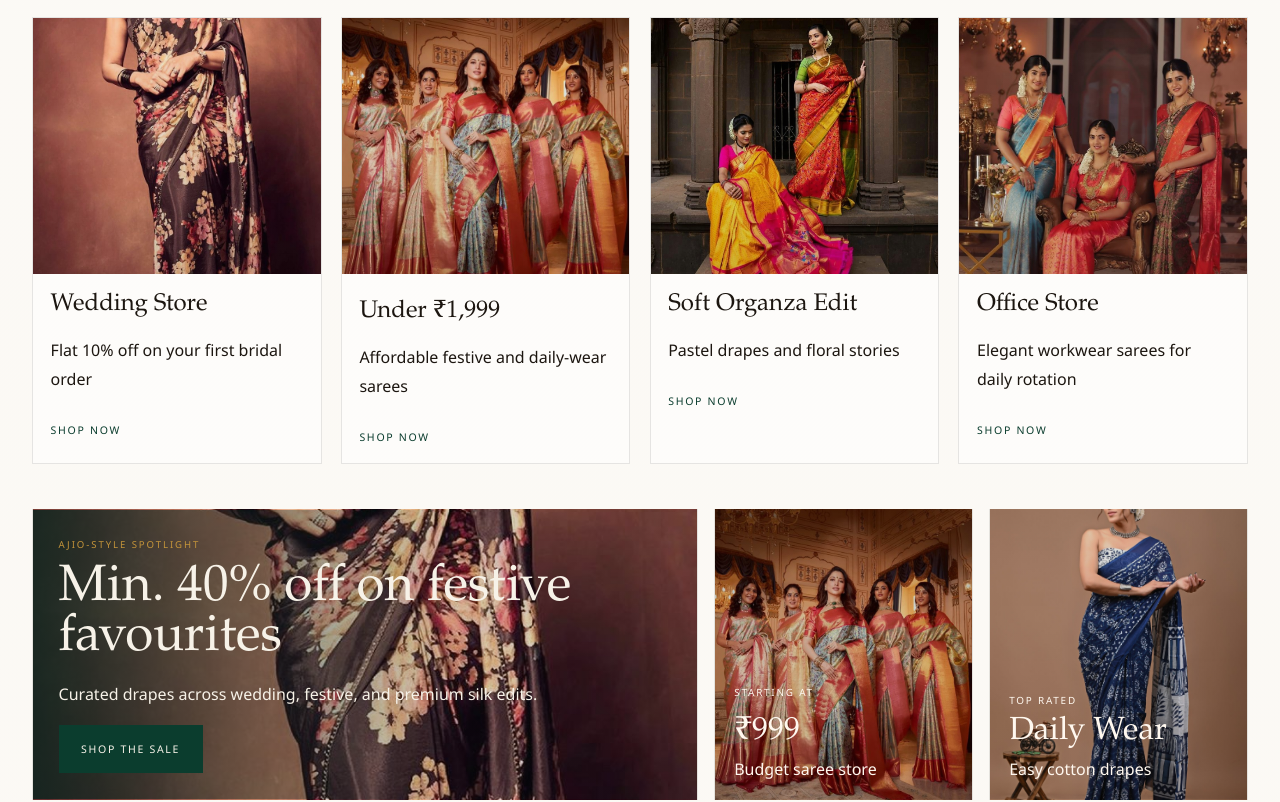
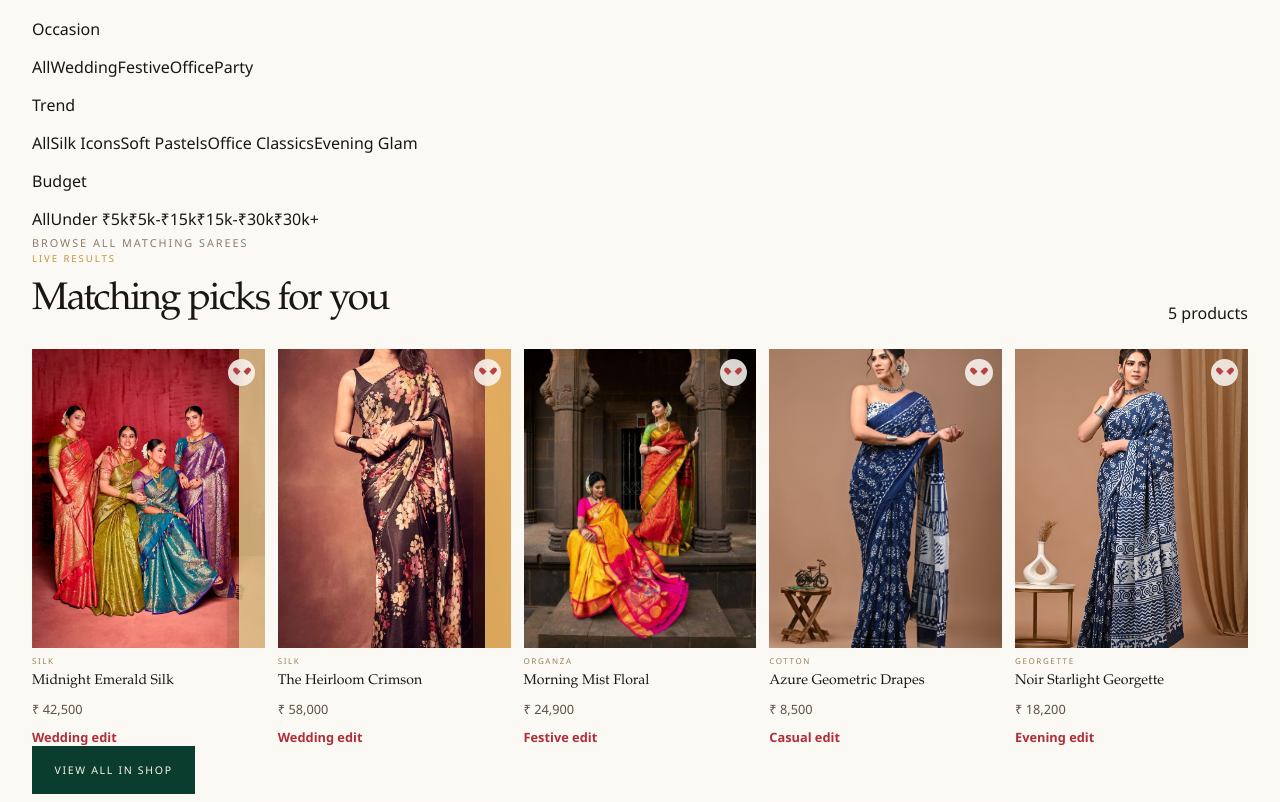
Before and after one commit to jnaneshshetty51/mandala-fashions, a Next.js app: page / in a window 1280 px wide. Shown: the part 1625-2427 px from the top of the page. Built offline with nearby package versions, Linux system fonts and the light colour scheme; no server answers; what minio would draw is missing.

Commit message:
feat: implement dynamic product filtering by occasion, trend, and budget on the homepage

```diff
--- a/src/app/page.tsx
+++ b/src/app/page.tsx
@@ -99,8 +99,160 @@ const shoppingNeeds = [
   }
 ];
 
-export default async function HomePage() {
+const homeBrowseOccasionFilters = [
+  { label: "All", value: "all" },
+  { label: "Wedding", value: "Wedding" },
+  { label: "Festive", value: "Festive" },
+  { label: "Office", value: "Office" },
+  { label: "Party", value: "Party" }
+] as const;
+
+const homeBrowseTrendFilters = [
+  { label: "All", value: "all" },
+  { label: "Silk Icons", value: "silk-icons" },
+  { label: "Soft Pastels", value: "soft-pastels" },
+  { label: "Office Classics", value: "office-classics" },
+  { label: "Evening Glam", value: "evening-glam" }
+] as const;
+
+const homeBrowseBudgetFilters = [
+  { label: "All", value: "all" },
+  { label: "Under ₹5k", value: "under-5000" },
+  { label: "₹5k-₹15k", value: "5000-15000" },
+  { label: "₹15k-₹30k", value: "15000-30000" },
+  { label: "₹30k+", value: "30000-plus" }
+] as const;
+
+function normalizeValue(value: string) {
+  return value.trim().toLowerCase();
+}
+
+function parsePriceValue(price: string) {
+  const numericValue = Number(price.replace(/[^0-9.]/g, ""));
+  return Number.isFinite(numericValue) ? numericValue : 0;
+}
+
+function buildHomeBrowseHref(
+  currentFilters: { occasion: string; trend: string; budget: string },
+  updates: Partial<{ occasion: string; trend: string; budget: string }>
+) {
+  const nextFilters = { ...currentFilters, ...updates };
+  const params = new URLSearchParams();
+
+  if (nextFilters.occasion !== "all") params.set("browseOccasion", nextFilters.occasion);
+  if (nextFilters.trend !== "all") params.set("browseTrend", nextFilters.trend);
+  if (nextFilters.budget !== "all") params.set("browseBudget", nextFilters.budget);
+
+  const queryString = params.toString();
+  return queryString.length > 0 ? `/?${queryString}#shop-by-filters` : "/#shop-by-filters";
+}
+
+function buildShopBrowseHref(filters: { occasion: string; trend: string; budget: string }) {
+  const params = new URLSearchParams();
+
+  if (filters.occasion !== "all") params.set("occasion", filters.occasion);
+
+  if (filters.trend === "silk-icons") {
+    params.set("fabric", "Silk");
+  } else if (filters.trend === "soft-pastels") {
+    params.set("color", "Ivory");
+  } else if (filters.trend === "office-classics") {
+    params.set("occasion", "Office");
+    params.set("fabric", "Cotton");
+  } else if (filters.trend === "evening-glam") {
+    params.set("occasion", filters.occasion !== "all" ? filters.occasion : "Party");
+  }
+
+  const queryString = params.toString();
+  return queryString.length > 0 ? `/shop?${queryString}` : "/shop";
+}
+
+function matchesHomeTrend(
+  trend: string,
+  product: { fabric: string; occasion: string; occasions: string[]; color: string; name: string; description: string; label: string }
+) {
+  if (trend === "all") return true;
+
+  const searchableText = [
+    product.fabric,
+    product.occasion,
+    product.color,
+    product.name,
+    product.description,
+    product.label,
+    ...product.occasions
+  ]
+    .join(" ")
+    .toLowerCase();
+
+  if (trend === "silk-icons") {
+    return normalizeValue(product.fabric).includes("silk") || searchableText.includes("banarasi") || searchableText.includes("kanchipuram");
+  }
+
+  if (trend === "soft-pastels") {
+    return ["ivory", "blush", "pink", "peach", "mint", "sage", "powder", "lavender", "floral", "pastel", "beige", "cream"]
+      .some((term) => searchableText.includes(term));
+  }
+
+  if (trend === "office-classics") {
+    return ["office", "casual", "daily wear", "cotton", "travel", "meeting"].some((term) =>
+      searchableText.includes(term)
+    );
+  }
+
+  if (trend === "evening-glam") {
+    return ["evening", "party", "reception", "cocktail", "zari", "celebration", "glam"].some((term) =>
+      searchableText.includes(term)
+    );
+  }
+
+  return true;
+}
+
+function matchesHomeBudget(budget: string, priceValue: number) {
+  if (budget === "all") return true;
+  if (budget === "under-5000") return priceValue < 5000;
+  if (budget === "5000-15000") return priceValue >= 5000 && priceValue <= 15000;
+  if (budget === "15000-30000") return priceValue > 15000 && priceValue <= 30000;
+  if (budget === "30000-plus") return priceValue > 30000;
+  return true;
+}
+
+export default async function HomePage({
+  searchParams
+}: {
+  searchParams?: Promise<{ browseOccasion?: string; browseTrend?: string; browseBudget?: string }>;
+}) {
   const products = await listCatalogProducts();
+  const resolvedSearchParams = searchParams ? await searchParams : {};
+  const activeOccasion = homeBrowseOccasionFilters.some((item) => item.value === resolvedSearchParams.browseOccasion)
+    ? resolvedSearchParams.browseOccasion ?? "all"
+    : "all";
+  const activeTrend = homeBrowseTrendFilters.some((item) => item.value === resolvedSearchParams.browseTrend)
+    ? resolvedSearchParams.browseTrend ?? "all"
+    : "all";
+  const activeBudget = homeBrowseBudgetFilters.some((item) => item.value === resolvedSearchParams.browseBudget)
+    ? resolvedSearchParams.browseBudget ?? "all"
+    : "all";
+  const activeBrowseFilters = {
+    occasion: activeOccasion,
+    trend: activeTrend,
+    budget: activeBudget
+  };
+  const featuredBrowseProducts = products
+    .filter((product) => {
+      const matchesOccasion =
+        activeOccasion === "all" ||
+        normalizeValue(product.occasion).includes(normalizeValue(activeOccasion)) ||
+        product.occasions.some((item) => normalizeValue(item).includes(normalizeValue(activeOccasion)));
+
+      return (
+        matchesOccasion &&
+        matchesHomeTrend(activeTrend, product) &&
+        matchesHomeBudget(activeBudget, parsePriceValue(product.price))
+      );
+    })
+    .slice(0, 5);
 
   // New arrivals = most recently added (DB returns newest first)
   const newArrivals = products.slice(0, 8);
@@ -197,29 +349,108 @@ export default async function HomePage() {
         </div>
       </section>
 
-      <section className="fashion-section">
+      <section className="fashion-section home-browse-section" id="shop-by-filters">
         <div className="fashion-title-block">
           <p className="eyebrow">Big deals</p>
           <h2>Shop by occasion, trend, and budget</h2>
         </div>
-        <div className="fashion-promo-grid dense-promo-grid">
-          {promoTiles.map((tile) => (
-            <article className="fashion-promo-card" key={tile.title}>
-              <div
-                className="fashion-promo-image"
-                style={{
-                  backgroundImage: `linear-gradient(180deg, rgba(20, 12, 9, 0.04), rgba(20, 12, 9, 0.18)), url('${tile.imagePath}')`
-                }}
-              />
-              <div className="fashion-promo-copy">
-                <h3>{tile.title}</h3>
-                <p>{tile.subtitle}</p>
-                <Link href={tile.title === "Wedding Store" ? "/shop?occasion=Wedding" : tile.title === "Office Store" ? "/shop?occasion=Office" : "/shop"}>
-                  Shop Now
+        <div className="home-browse-layout">
+          <aside className="home-browse-panel">
+            <div className="home-browse-filter-group">
+              <p>Occasion</p>
+              <div className="home-browse-chip-row">
+                {homeBrowseOccasionFilters.map((filter) => (
+                  <Link
+                    className={filter.value === activeOccasion ? "is-active" : undefined}
+                    href={buildHomeBrowseHref(activeBrowseFilters, { occasion: filter.value })}
+                    key={filter.value}
+                  >
+                    {filter.label}
+                  </Link>
+                ))}
+              </div>
+            </div>
+
+            <div className="home-browse-filter-group">
+              <p>Trend</p>
+              <div className="home-browse-chip-row">
+                {homeBrowseTrendFilters.map((filter) => (
+                  <Link
+                    className={filter.value === activeTrend ? "is-active" : undefined}
+                    href={buildHomeBrowseHref(activeBrowseFilters, { trend: filter.value })}
+                    key={filter.value}
+                  >
+                    {filter.label}
+                  </Link>
+                ))}
+              </div>
+            </div>
+
+            <div className="home-browse-filter-group">
+              <p>Budget</p>
+              <div className="home-browse-chip-row">
+                {homeBrowseBudgetFilters.map((filter) => (
+                  <Link
+                    className={filter.value === activeBudget ? "is-active" : undefined}
+                    href={buildHomeBrowseHref(activeBrowseFilters, { budget: filter.value })}
+                    key={filter.value}
+                  >
+                    {filter.label}
+                  </Link>
+                ))}
+              </div>
+            </div>
+
+            <Link className="text-link" href={buildShopBrowseHref(activeBrowseFilters)}>
+              Browse all matching sarees
+            </Link>
+          </aside>
+
+          <div className="home-browse-results">
+            <div className="section-heading-row home-browse-results-header">
+              <div>
+                <p className="eyebrow">Live results</p>
+                <h2>{featuredBrowseProducts.length > 0 ? "Matching picks for you" : "No exact match yet"}</h2>
+              </div>
+              <span className="home-browse-results-count">
+                {featuredBrowseProducts.length} product{featuredBrowseProducts.length === 1 ? "" : "s"}
+              </span>
+            </div>
+
+            {featuredBrowseProducts.length > 0 ? (
+              <div className="products-grid compact-grid">
+                {featuredBrowseProducts.map((product) => (
+                  <div className="home-product-stack" key={product.slug}>
+                    <ProductCard
+                      artClass={product.artClass}
+                      href={`/products/${product.slug}`}
+                      imageUrl={product.imageUrl}
+                      label={product.fabric}
+                      name={product.name}
+                      price={product.price}
+                    />
+                    <p className="fashion-discount-line">{product.occasion} edit</p>
+                  </div>
+                ))}
+              </div>
+            ) : (
+              <article className="home-browse-empty">
+                <h3>No products match this exact combination.</h3>
+                <p>Try broadening one filter to see more wedding, festive, office, and trend-led picks.</p>
+                <Link className="text-link" href="/#shop-by-filters">
+                  Reset homepage filters
+                </Link>
+              </article>
+            )}
+
+            {featuredBrowseProducts.length > 0 ? (
+              <div className="home-browse-footer">
+                <Link className="primary-button text-button" href={buildShopBrowseHref(activeBrowseFilters)}>
+                  View all in shop
                 </Link>
               </div>
-            </article>
-          ))}
+            ) : null}
+          </div>
         </div>
       </section>
 
```
